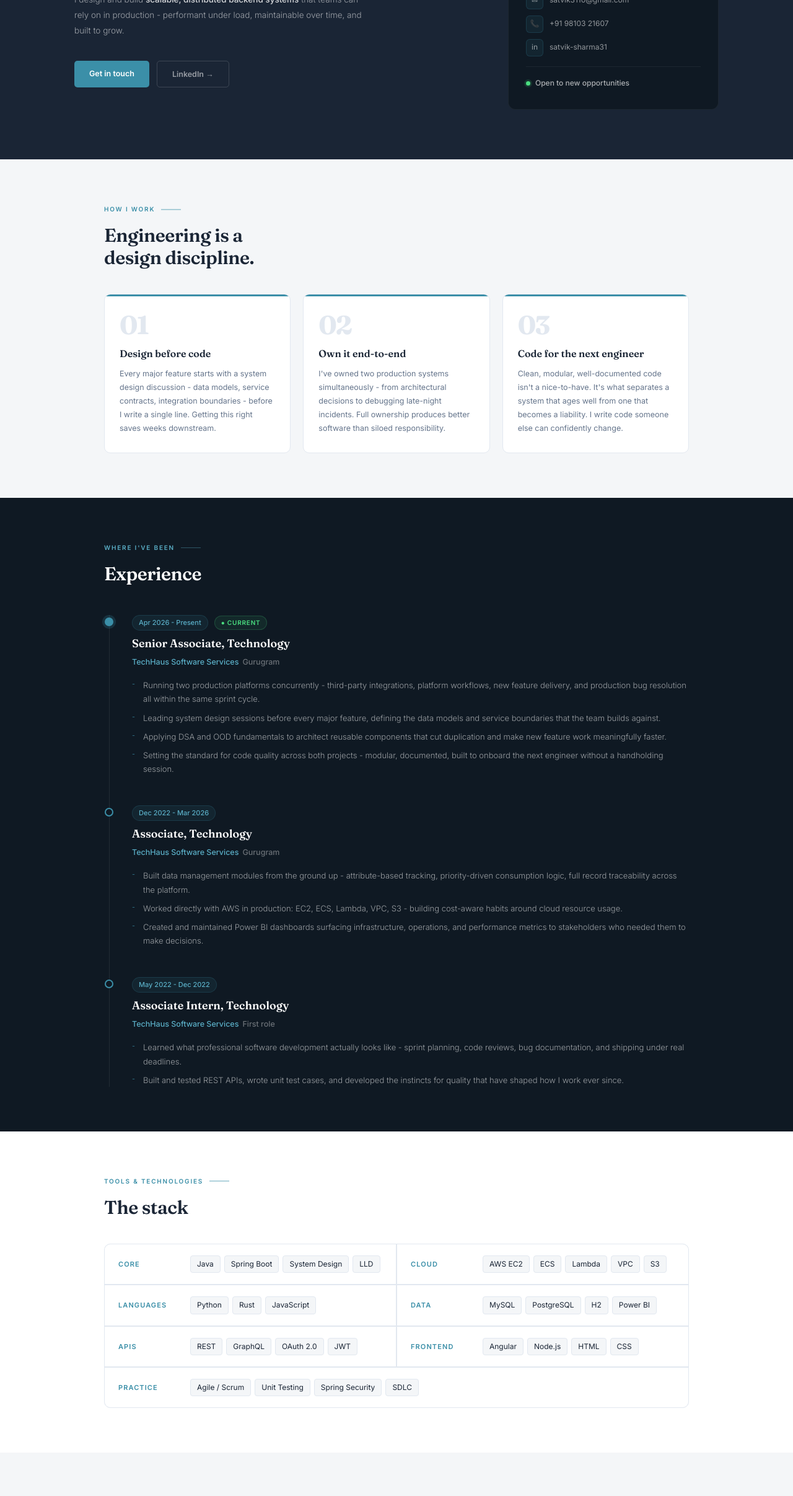
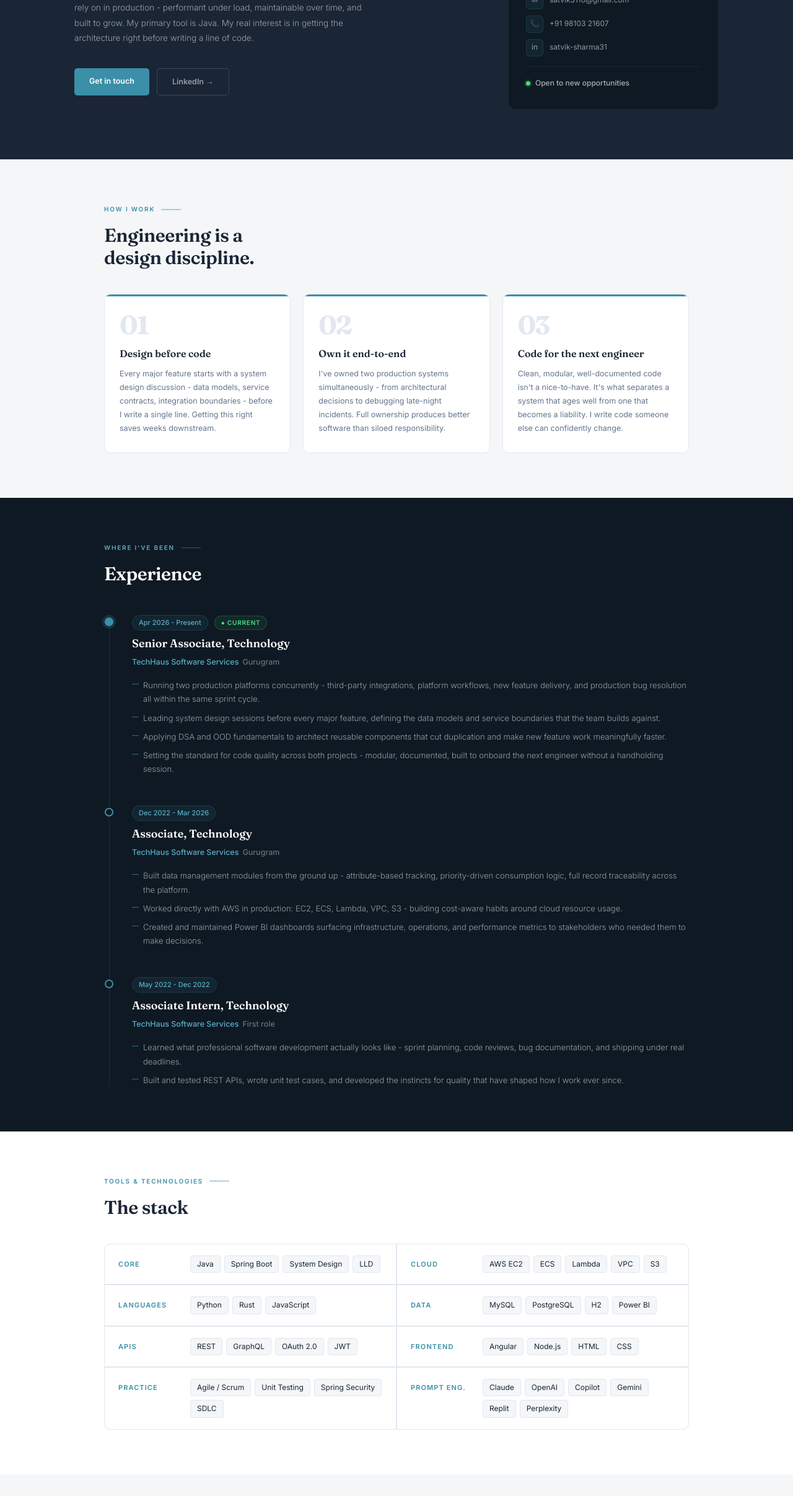
Before and after one commit to sharmasatvik/satvik-sharma, a plain HTML site: page index.html in a window 1280 px wide. Shown: the part 387-2800 px from the top of the page at 62% size. Drawn offline with Linux system fonts and the light colour scheme.

Commit message:
Added prompt engineering column, reformat code.

```diff
--- a/index.html
+++ b/index.html
@@ -46,7 +46,6 @@
         -webkit-font-smoothing: antialiased;
       }
 
-      /* ── NAV ─────────────────────────── */
       nav {
         background: var(--slate-900);
         position: sticky;
@@ -103,7 +102,6 @@
         color: var(--white) !important;
       }
 
-      /* ── HERO ────────────────────────── */
       .hero {
         background: var(--slate-800);
         padding: 96px 48px 80px;
@@ -207,8 +205,6 @@
         color: var(--teal-soft);
         border-color: var(--teal-soft);
       }
-
-      /* HERO RIGHT - contact card */
       .hero-card {
         background: var(--slate-900);
         border-radius: 12px;
@@ -289,7 +285,6 @@
         }
       }
 
-      /* ── ABOUT / APPROACH SECTION ────── */
       .section {
         max-width: 1040px;
         margin: 0 auto;
@@ -327,7 +322,6 @@
         line-height: 1.2;
       }
 
-      /* APPROACH */
       .approach-grid {
         display: grid;
         grid-template-columns: repeat(3, 1fr);
@@ -380,7 +374,6 @@
         line-height: 1.75;
       }
 
-      /* ── EXPERIENCE ──────────────────── */
       .exp-wrap {
         background: var(--slate-900);
         padding: 72px 0;
@@ -494,14 +487,13 @@
         line-height: 1.7;
       }
       .tl-pts li::before {
-        content: "-";
+        content: "—";
         position: absolute;
         left: 0;
         color: var(--teal);
         font-size: 11px;
       }
 
-      /* ── SKILLS ──────────────────────── */
       .skills-section {
         background: var(--white);
         padding: 72px 0;
@@ -625,7 +617,6 @@
         border-radius: 4px;
       }
 
-      /* Contact strip */
       .contact-strip {
         margin-top: 24px;
         display: flex;
@@ -672,7 +663,6 @@
         color: var(--light);
       }
 
-      /* ── FOOTER ──────────────────────── */
       footer {
         background: var(--slate-900);
         border-top: 2px solid var(--teal);
@@ -708,7 +698,6 @@
         color: var(--teal-soft);
       }
 
-      /* ── REVEAL ──────────────────────── */
       .reveal {
         opacity: 0;
         transform: translateY(16px);
@@ -721,7 +710,6 @@
         transform: none;
       }
 
-      /* ── RESPONSIVE ──────────────────── */
       @media (max-width: 780px) {
         .hero-inner {
           grid-template-columns: 1fr;
@@ -761,7 +749,7 @@
     <!-- NAV -->
     <nav>
       <div class="nav-inner">
-        <div class="nav-name">Satvik Sharma</div>
+        <div class="nav-name">Satvik <em>Sharma</em></div>
         <div class="nav-links">
           <a href="#approach">Approach</a>
           <a href="#experience">Experience</a>
@@ -776,12 +764,14 @@
       <div class="hero-inner">
         <div>
           <div class="hero-eyebrow">Based in Gurugram, India</div>
-          <h1>Satvik<br /><em>Sharma.</em></h1>
+          <h1>Satvik<br />Sharma.</h1>
           <p class="hero-bio">
             I design and build
             <strong>scalable, distributed backend systems</strong>
             that teams can rely on in production - performant under load,
-            maintainable over time, and built to grow.
+            maintainable over time, and built to grow. My primary tool is Java.
+            My real interest is in getting the architecture right before writing
+            a line of code.
           </p>
           <div class="hero-actions">
             <a href="mailto:satvik3110@gmail.com" class="btn-fill"
@@ -1025,13 +1015,24 @@
               <span class="sk-tag">CSS</span>
             </div>
           </div>
-          <div class="sk-row reveal" style="grid-column: span 2">
+          <div class="sk-row reveal">
             <div class="sk-row-label">Practice</div>
             <div class="sk-row-tags">
               <span class="sk-tag">Agile / Scrum</span>
               <span class="sk-tag">Unit Testing</span>
               <span class="sk-tag">Spring Security</span>
               <span class="sk-tag">SDLC</span>
+            </div>
+          </div>
+          <div class="sk-row reveal">
+            <div class="sk-row-label">Prompt Eng.</div>
+            <div class="sk-row-tags">
+              <span class="sk-tag">Claude</span>
+              <span class="sk-tag">OpenAI</span>
+              <span class="sk-tag">Copilot</span>
+              <span class="sk-tag">Gemini</span>
+              <span class="sk-tag">Replit</span>
+              <span class="sk-tag">Perplexity</span>
             </div>
           </div>
         </div>
```
